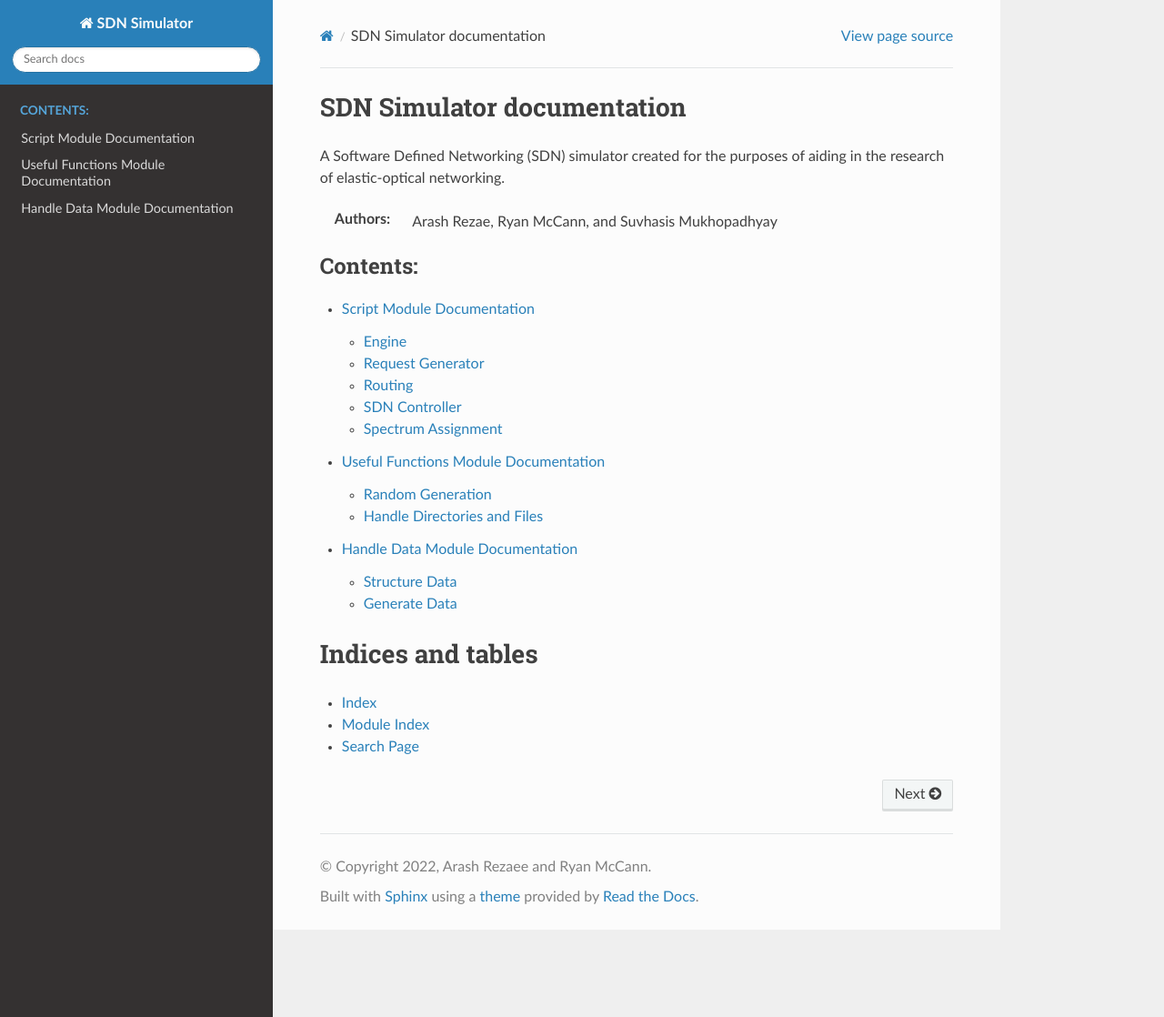
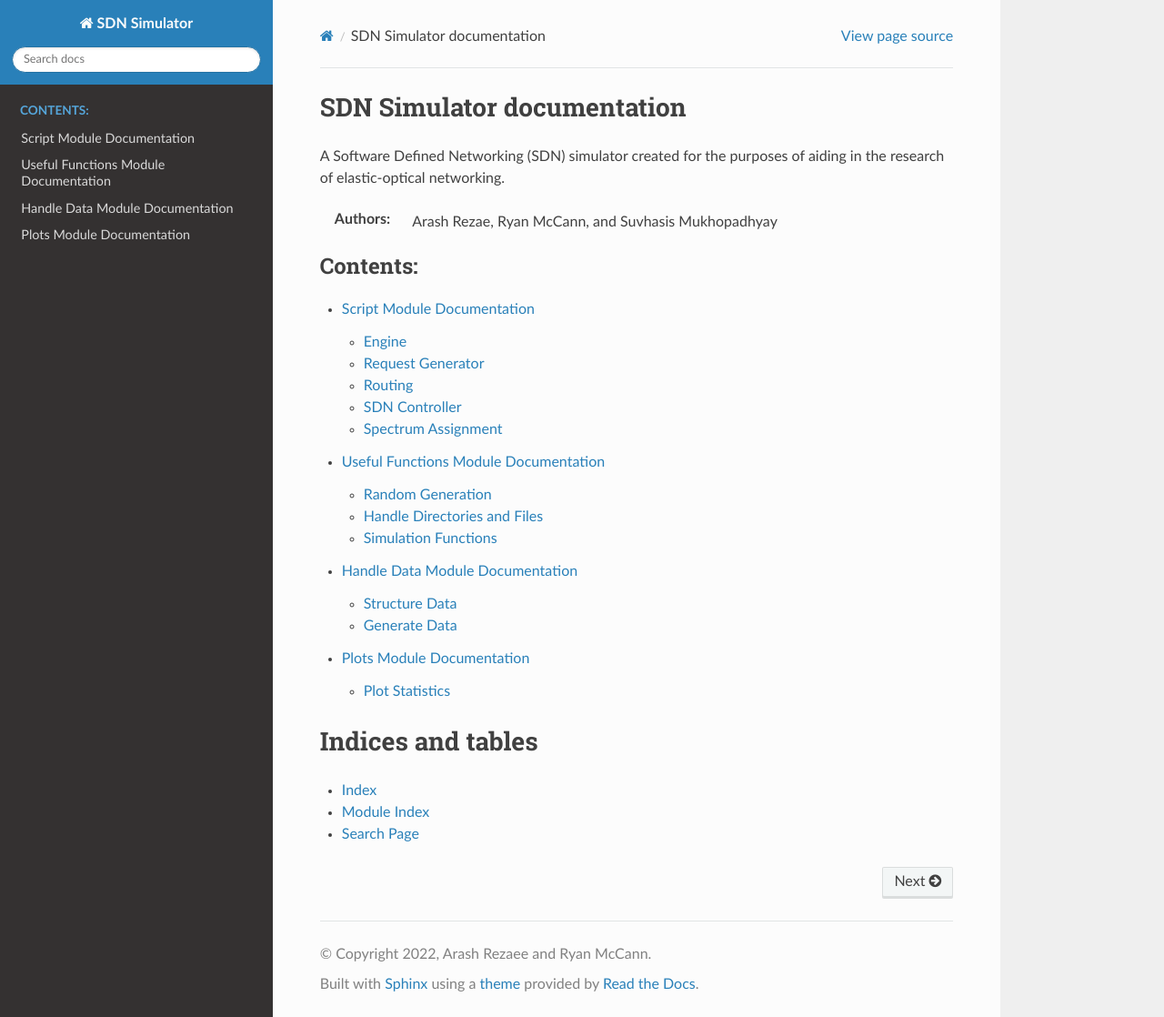
Before and after one commit to SDNNetSim/SDON_simulator, a Sphinx documentation site: the page built from docs/index.rst, in a window 1280 px wide and 1118 px high. Shown: the whole window at 91% size. Built offline with Sphinx 7.4.7 and the Read the Docs theme 2.0.0, drawn with Linux system fonts in a browser that asks for light colours; pages that are not in the unit, such as notebooks, are missing from menus.

Commit message:
Update sphinx documentation

```diff
--- a/docs/index.rst
+++ b/docs/index.rst
@@ -18,6 +13,7 @@
    useful_functions/useful_functions_modules.rst
    tests/tests_modules.rst
    handle_data/handle_data_modules.rst
+   plots/plot_modules.rst
 
 Indices and tables
 ==================
--- /dev/null
+++ b/docs/plots/plot_modules.rst
@@ -0,0 +1,6 @@
+Plots Module Documentation
+==========================
+
+.. toctree::
+
+    plot_stats
--- /dev/null
+++ b/docs/plots/plot_stats.rst
@@ -0,0 +1,6 @@
+Plot Statistics
+===============
+
+.. automodule:: plots.plot_stats
+    :members:
+    :undoc-members:
--- /dev/null
+++ b/docs/useful_functions/sim_functions.rst
@@ -0,0 +1,6 @@
+Simulation Functions
+============================
+
+.. automodule:: useful_functions.sim_functions
+    :members:
+    :undoc-members:
--- a/docs/useful_functions/useful_functions_modules.rst
+++ b/docs/useful_functions/useful_functions_modules.rst
@@ -5,3 +5,4 @@
 
     random_generation
     handle_dirs_files
+    sim_functions
```
Also changed, not shown: other parts of docs/index.rst (+0 -5 lines), 2 other files.
